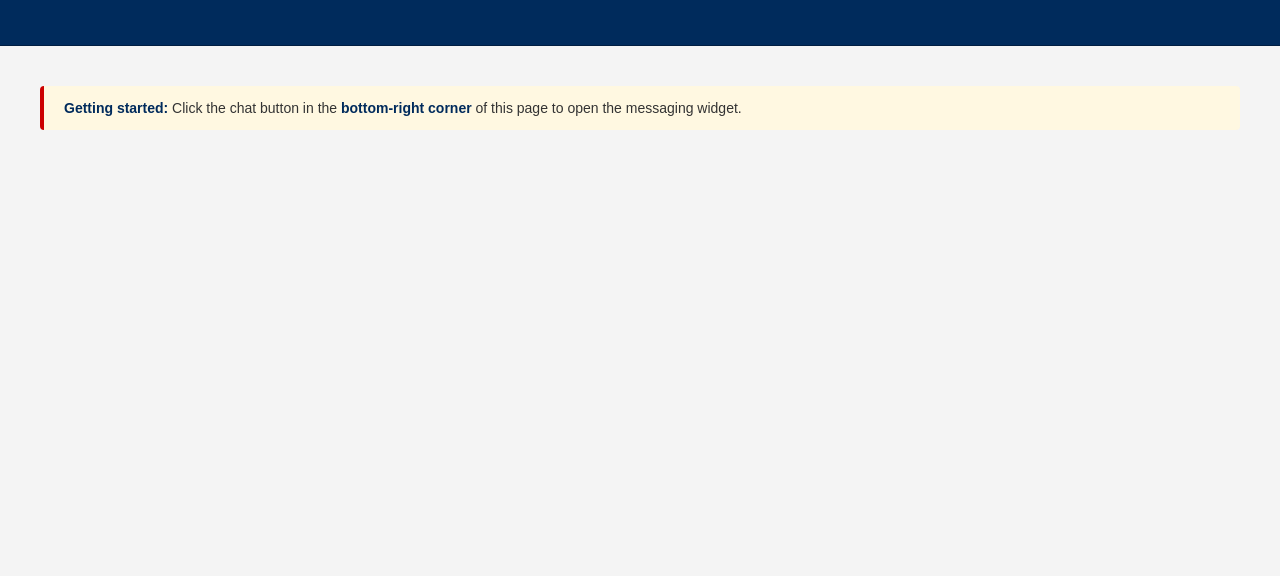
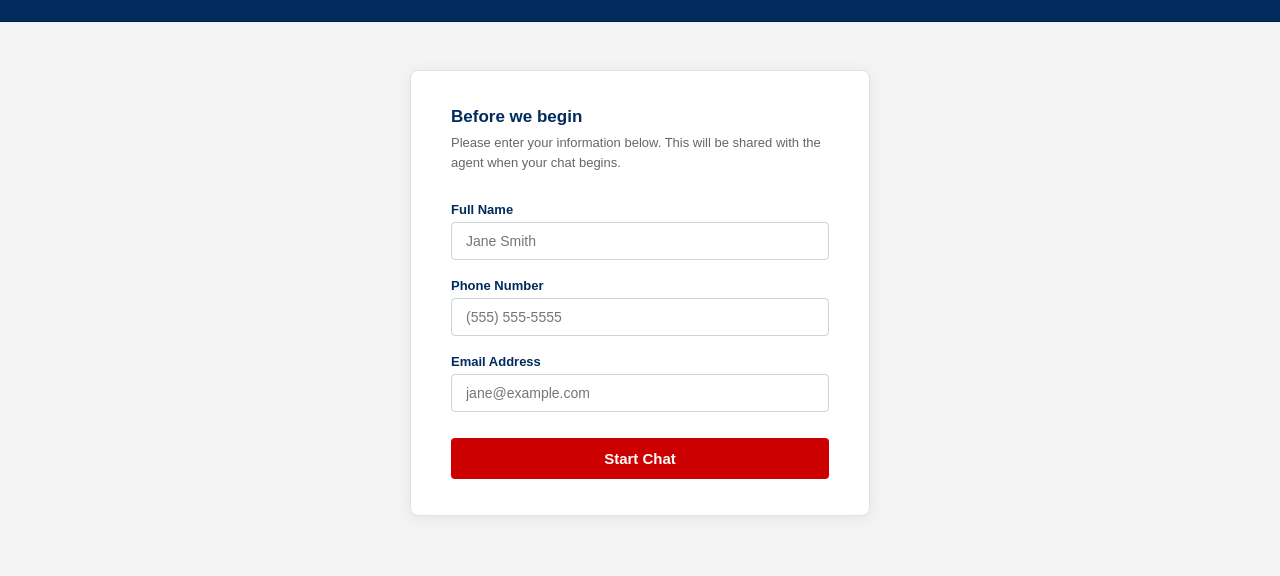
Before and after one commit to Saulnier/firstAmericanGenesys, a plain HTML site: page index.html in a window 1280 px wide. Shown: the part 224-800 px from the top of the page. Drawn offline with Linux system fonts and the light colour scheme.

Commit message:
Update index.html
add user input

```diff
--- a/index.html
+++ b/index.html
@@ -32,9 +32,7 @@
       letter-spacing: 0.01em;
     }
 
-    .logo-text span {
-      color: #CC0000;
-    }
+    .logo-text span { color: #CC0000; }
 
     .badge {
       background: rgba(255,255,255,0.1);
@@ -50,35 +48,112 @@
     .hero {
       background: #002B5C;
       color: #ffffff;
-      padding: 56px 40px 48px;
+      padding: 48px 40px 40px;
       border-bottom: 1px solid #001e42;
     }
 
     .hero h1 {
-      font-size: 32px;
+      font-size: 30px;
       font-weight: bold;
-      margin-bottom: 12px;
+      margin-bottom: 10px;
     }
 
     .hero p {
-      font-size: 15px;
+      font-size: 14px;
       color: #a8bcd4;
-      max-width: 520px;
+      max-width: 500px;
       line-height: 1.7;
     }
 
-    .tip-bar {
-      background: #fff8e1;
-      border-left: 4px solid #CC0000;
-      margin: 40px 40px 0;
-      padding: 14px 20px;
+    .form-wrap {
+      max-width: 460px;
+      margin: 48px auto 60px;
+      background: #ffffff;
+      border: 1px solid #dde3ea;
+      border-radius: 8px;
+      padding: 36px 40px;
+      box-shadow: 0 2px 16px rgba(0,0,0,0.07);
+    }
+
+    .form-wrap h2 {
+      font-size: 17px;
+      color: #002B5C;
+      margin-bottom: 6px;
+    }
+
+    .form-wrap .subtitle {
+      font-size: 13px;
+      color: #666;
+      margin-bottom: 28px;
+      line-height: 1.6;
+    }
+
+    .form-group { margin-bottom: 18px; }
+
+    .form-group label {
+      display: block;
+      font-size: 13px;
+      font-weight: bold;
+      color: #002B5C;
+      margin-bottom: 5px;
+    }
+
+    .form-group input {
+      width: 100%;
+      padding: 10px 14px;
+      border: 1px solid #ccd3db;
       border-radius: 4px;
       font-size: 14px;
-      color: #333;
+      font-family: Arial, sans-serif;
+      outline: none;
+      transition: border-color 0.2s;
     }
 
-    .tip-bar strong {
+    .form-group input:focus { border-color: #002B5C; }
+    .form-group input.error { border-color: #CC0000; }
+
+    .error-msg {
+      font-size: 12px;
+      color: #CC0000;
+      margin-top: 4px;
+      display: none;
+    }
+
+    .start-btn {
+      width: 100%;
+      padding: 12px;
+      background: #CC0000;
+      color: #ffffff;
+      border: none;
+      border-radius: 4px;
+      font-size: 15px;
+      font-weight: bold;
+      font-family: Arial, sans-serif;
+      cursor: pointer;
+      margin-top: 8px;
+      transition: background 0.2s;
+    }
+
+    .start-btn:hover { background: #aa0000; }
+
+    .success-msg {
+      display: none;
+      text-align: center;
+      padding: 12px 0 4px;
+    }
+
+    .success-msg .icon { font-size: 36px; margin-bottom: 12px; }
+
+    .success-msg p {
       color: #002B5C;
+      font-size: 16px;
+      font-weight: bold;
+      margin-bottom: 6px;
+    }
+
+    .success-msg span {
+      font-size: 13px;
+      color: #666;
     }
   </style>
 </head>
@@ -91,11 +166,42 @@
 
 <div class="hero">
   <h1>Genesys Messaging Testing</h1>
-  <p>This is a pilot page for testing digital interactions via Genesys Web Messaging. Use the chat button in the bottom-right corner to begin.</p>
+  <p>This is a pilot page for testing digital interactions via Genesys Web Messaging. Please fill in your details below to get started.</p>
 </div>
 
-<div class="tip-bar">
-  <strong>Getting started:</strong> Click the chat button in the <strong>bottom-right corner</strong> of this page to open the messaging widget.
+<div class="form-wrap">
+
+  <div id="chatForm">
+    <h2>Before we begin</h2>
+    <p class="subtitle">Please enter your information below. This will be shared with the agent when your chat begins.</p>
+
+    <div class="form-group">
+      <label for="fullName">Full Name</label>
+      <input type="text" id="fullName" placeholder="Jane Smith" />
+      <div class="error-msg" id="nameError">Please enter your name.</div>
+    </div>
+
+    <div class="form-group">
+      <label for="phone">Phone Number</label>
+      <input type="tel" id="phone" placeholder="(555) 555-5555" />
+      <div class="error-msg" id="phoneError">Please enter your phone number.</div>
+    </div>
+
+    <div class="form-group">
+      <label for="email">Email Address</label>
+      <input type="email" id="email" placeholder="jane@example.com" />
+      <div class="error-msg" id="emailError">Please enter a valid email address.</div>
+    </div>
+
+    <button class="start-btn" onclick="startChat()">Start Chat</button>
+  </div>
+
+  <div class="success-msg" id="successMsg">
+    <div class="icon">💬</div>
+    <p>You're all set!</p>
+    <span>The chat widget is now open in the bottom-right corner.</span>
+  </div>
+
 </div>
 
 <script type="text/javascript" charset="utf-8">
@@ -111,6 +217,67 @@
   environment: 'prod-usw2',
   deploymentId: 'b1ab33f7-8ca3-4767-8929-4a3df7c5c2e8'
 });
+
+// Hide launcher until form is submitted
+Genesys('subscribe', 'Launcher:ready', function() {
+  Genesys('command', 'Launcher:hide');
+});
+
+function startChat() {
+  const name  = document.getElementById('fullName').value.trim();
+  const phone = document.getElementById('phone').value.trim();
+  const email = document.getElementById('email').value.trim();
+  let valid = true;
+
+  if (!name) {
+    document.getElementById('fullName').classList.add('error');
+    document.getElementById('nameError').style.display = 'block';
+    valid = false;
+  } else {
+    document.getElementById('fullName').classList.remove('error');
+    document.getElementById('nameError').style.display = 'none';
+  }
+
+  if (!phone) {
+    document.getElementById('phone').classList.add('error');
+    document.getElementById('phoneError').style.display = 'block';
+    valid = false;
+  } else {
+    document.getElementById('phone').classList.remove('error');
+    document.getElementById('phoneError').style.display = 'none';
+  }
+
+  const emailRegex = /^[^\s@]+@[^\s@]+\.[^\s@]+$/;
+  if (!email || !emailRegex.test(email)) {
+    document.getElementById('email').classList.add('error');
+    document.getElementById('emailError').style.display = 'block';
+    valid = false;
+  } else {
+    document.getElementById('email').classList.remove('error');
+    document.getElementById('emailError').style.display = 'none';
+  }
+
+  if (!valid) return;
+
+  // Pass customer data to Genesys as custom attributes
+  Genesys('command', 'Database.set', {
+    messaging: {
+      customAttributes: {
+        'context.customerName':  name,
+        'context.customerPhone': phone,
+        'context.customerEmail': email
+      }
+    }
+  });
+
+  // Show launcher and open widget
+  Genesys('command', 'Launcher:show');
+  Genesys('command', 'Messenger:open');
+
+  // Swap form for success message
+  document.getElementById('chatForm').style.display = 'none';
+  document.getElementById('successMsg').style.display = 'block';
+}
 </script>
 
 </body>
```
